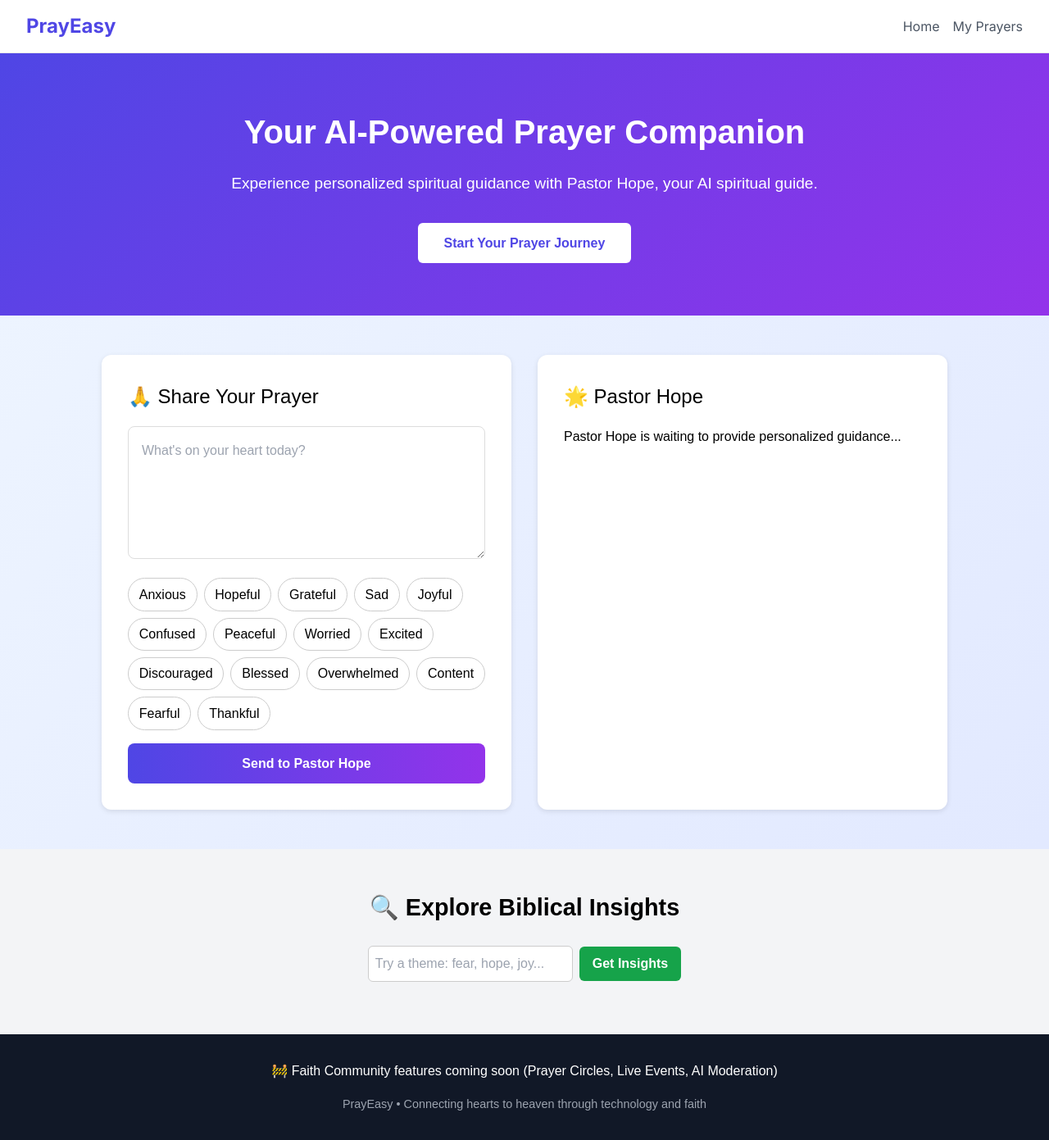
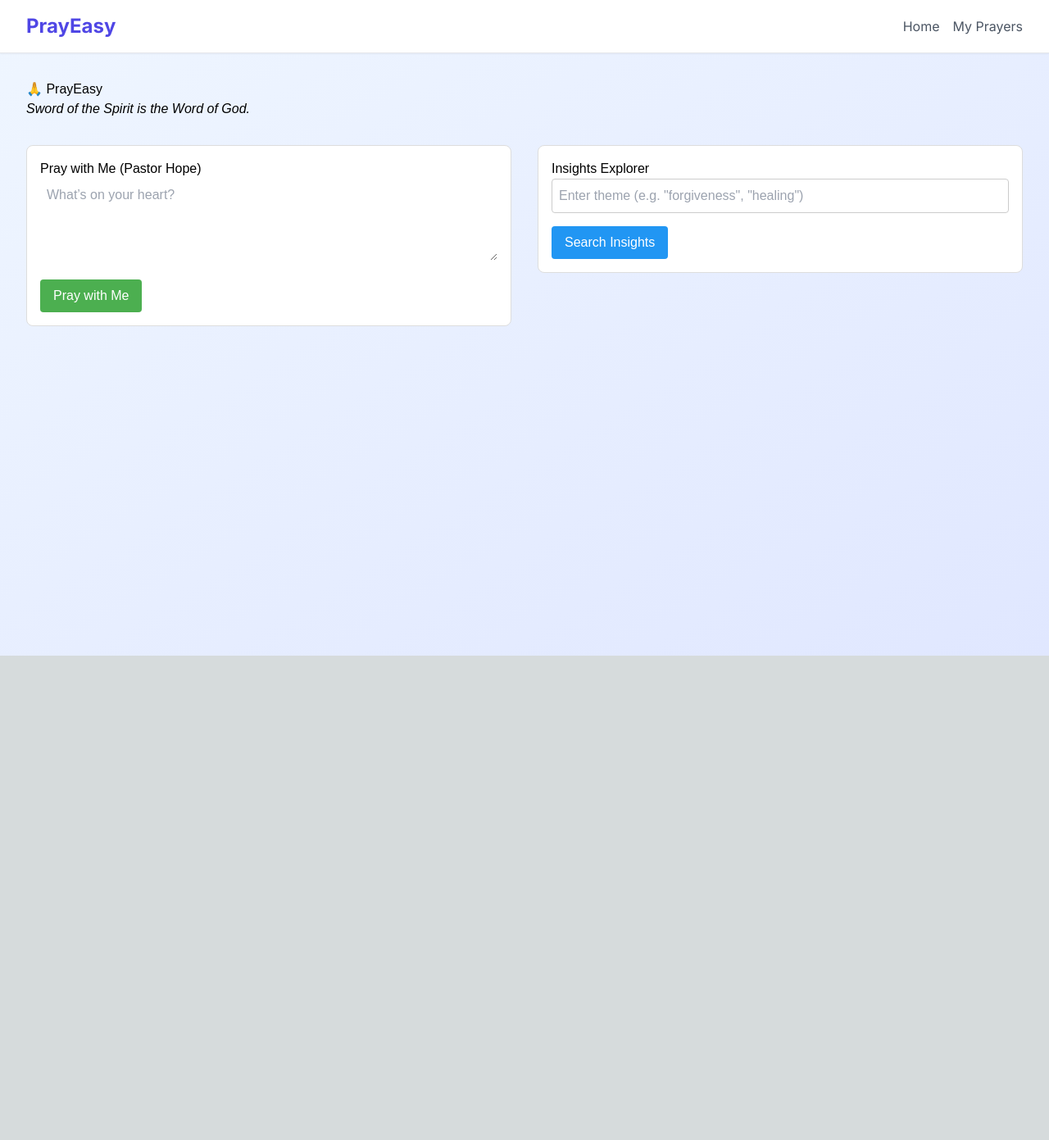
Before and after one commit to PrayEasy/prayeasy, a Next.js app: page / in a window 1280 px wide. Shown: the whole page at 82% size. After the commit the page ends 800 px from the top, so only its background shows below. Built offline with nearby package versions, Linux system fonts and the light colour scheme.

Commit message:
Add Pastor Hope pray endpoint + new homepage layout

```diff
--- a/app/page.tsx
+++ b/app/page.tsx
@@ -2,259 +2,178 @@
 
 import { useState } from "react";
 
-interface InsightResponse {
-  query: string;
-  results: {
-    verses: { Reference: string; Theme: string }[];
-    sermons: { title: string }[];
-    bibleApi: { Reference: string }[];
-  };
-}
+export default function HomePage() {
+  const [prayerText, setPrayerText] = useState("");
+  const [prayerResponse, setPrayerResponse] = useState<string | null>(null);
+  const [loadingPrayer, setLoadingPrayer] = useState(false);
 
-export default function HomePage() {
-  // === Prayer States ===
-  const [prayer, setPrayer] = useState("");
-  const [hopeResponse, setHopeResponse] = useState<string | null>(null);
-  const [prayerLoading, setPrayerLoading] = useState(false);
-  const [saved, setSaved] = useState(false);
+  const [theme, setTheme] = useState("");
+  const [insightResult, setInsightResult] = useState<string | null>(null);
+  const [loadingInsight, setLoadingInsight] = useState(false);
 
-  const emotions = [
-    "Anxious","Hopeful","Grateful","Sad","Joyful","Confused",
-    "Peaceful","Worried","Excited","Discouraged","Blessed",
-    "Overwhelmed","Content","Fearful","Thankful",
-  ];
-  const [selectedEmotions, setSelectedEmotions] = useState<string[]>([]);
-
-  // === Insights States ===
-  const [query, setQuery] = useState("");
-  const [data, setData] = useState<InsightResponse | null>(null);
-  const [loading, setLoading] = useState(false);
-
-  // Prayer submit handler
-  async function handlePrayerSubmit() {
-    if (!prayer) return;
-    setPrayerLoading(true);
-    setHopeResponse(null);
-    setSaved(false);
+  // --- Call Pastor Hope API ---
+  const handlePraySubmit = async () => {
+    if (!prayerText.trim()) return;
+    setLoadingPrayer(true);
+    setPrayerResponse(null);
     try {
-      const res = await fetch("/api/prayers", {
+      const res = await fetch("/api/pray", {
         method: "POST",
         headers: { "Content-Type": "application/json" },
-        body: JSON.stringify({ prayer, emotions: selectedEmotions }),
+        body: JSON.stringify({ prayerText }),
       });
-      const json = await res.json();
-      setHopeResponse(json.response || "No response received.");
+      const data = await res.json();
+      setPrayerResponse(data.response);
     } catch (err) {
-      console.error(err);
-      setHopeResponse("⚠️ Error contacting Pastor Hope.");
+      setPrayerResponse("⚠️ Error: Unable to connect to Pastor Hope.");
     } finally {
-      setPrayerLoading(false);
+      setLoadingPrayer(false);
     }
+  };
+
+  // --- Call Insights API ---
+  const handleInsightSearch = async () => {
+    if (!theme.trim()) return;
+    setLoadingInsight(true);
+    setInsightResult(null);
+    try {
+      const res = await fetch("/api/insights", {
+        method: "POST",
+        headers: { "Content-Type": "application/json" },
+        body: JSON.stringify({ theme }),
+      });
+      const data = await res.json();
+      setInsightResult(data.response);
+    } catch (err) {
+      setInsightResult("⚠️ Error: Unable to fetch insights.");
+    } finally {
+      setLoadingInsight(false);
     }
-
-  // Placeholder: Save to Journal feature
-  function handleSaveResponse() {
-    // For demo we just fake-save
-    setSaved(true);
-    setTimeout(() => setSaved(false), 3000); // auto-hide after 3s
-  }
-
-  // Insights search handler
-  async function handleInsightsSearch() {
-    if (!query) return;
-    setLoading(true);
-    setData(null);
-
-    try {
-      const res = await fetch(`/api/insights?q=${query}`);
-      const json = await res.json();
-      setData(json);
-    } catch (err) {
-      console.error(err);
-    } finally {
-      setLoading(false);
-    }
-  }
-
-  // Toggle emotion selection
-  function toggleEmotion(emotion: string) {
-    setSelectedEmotions((prev) =>
-      prev.includes(emotion) ? prev.filter((e) => e !== emotion) : [...prev, emotion]
-    );
-  }
+  };
 
   return (
-    <main style={{ fontFamily: "sans-serif", lineHeight: 1.6 }}>
-      {/* Hero Section */}
-      <section style={{ textAlign: "center", padding: "4rem 2rem", background: "linear-gradient(135deg,#4f46e5,#9333ea)", color: "white" }}>
-        <h1 style={{ fontSize: "2.5rem", fontWeight: "bold" }}>Your AI‑Powered Prayer Companion</h1>
-        <p style={{ marginTop: "1rem", fontSize: "1.2rem" }}>
-          Experience personalized spiritual guidance with Pastor Hope, your AI spiritual guide.
+    <div style={{ fontFamily: "sans-serif", padding: "2rem" }}>
+      <h1>🙏 PrayEasy</h1>
+      <p>
+        <i>Sword of the Spirit is the Word of God.</i>
       </p>
-        <button
-          onClick={() => window.scrollTo({ top: 800, behavior: "smooth" })}
+
+      <div
         style={{
+          display: "flex",
+          gap: "2rem",
           marginTop: "2rem",
-            padding: "0.75rem 2rem",
-            fontSize: "1rem",
-            backgroundColor: "white",
-            color: "#4f46e5",
-            border: "none",
-            borderRadius: "6px",
-            fontWeight: "600",
+          alignItems: "flex-start",
         }}
       >
-          Start Your Prayer Journey
-        </button>
-      </section>
-
-      {/* Prayer Section */}
-      <section style={{ display: "flex", gap: "2rem", padding: "3rem 2rem", justifyContent: "center" }}>
-        {/* Left column - Share Your Prayer */}
-        <div style={{ flex: 1, maxWidth: "500px", background: "#fff", padding: "2rem", borderRadius: "12px", boxShadow: "0 2px 6px rgba(0,0,0,0.1)" }}>
-          <h2 style={{ fontSize: "1.5rem", marginBottom: "1rem" }}>🙏 Share Your Prayer</h2>
+        {/* --- LEFT PANEL: Pray with Me --- */}
+        <div
+          style={{
+            flex: 1,
+            padding: "1rem",
+            border: "1px solid #ddd",
+            borderRadius: "8px",
+            background: "#fff",
+          }}
+        >
+          <h2>Pray with Me (Pastor Hope)</h2>
           <textarea
-            value={prayer}
-            onChange={(e) => setPrayer(e.target.value)}
-            placeholder="What's on your heart today?"
-            rows={5}
-            style={{ width: "100%", padding: "1rem", borderRadius: "8px", border: "1px solid #ddd", marginBottom: "1rem" }}
+            style={{
+              width: "100%",
+              height: "100px",
+              marginBottom: "1rem",
+              padding: "0.5rem",
+            }}
+            placeholder="What’s on your heart?"
+            value={prayerText}
+            onChange={(e) => setPrayerText(e.target.value)}
           />
-          <div style={{ display: "flex", flexWrap: "wrap", gap: "0.5rem", marginBottom: "1rem" }}>
-            {emotions.map((emotion) => (
           <button
-                key={emotion}
-                type="button"
-                onClick={() => toggleEmotion(emotion)}
+            onClick={handlePraySubmit}
+            disabled={loadingPrayer}
             style={{
-                  padding: "0.4rem 0.8rem",
-                  borderRadius: "9999px",
-                  border: selectedEmotions.includes(emotion) ? "2px solid #4f46e5" : "1px solid #ccc",
-                  background: selectedEmotions.includes(emotion) ? "#EEF2FF" : "white",
+              padding: "0.5rem 1rem",
+              background: "#4CAF50",
+              color: "white",
+              border: "none",
+              borderRadius: "4px",
               cursor: "pointer",
             }}
           >
-                {emotion}
+            {loadingPrayer ? "Pastor Hope is praying..." : "Pray with Me"}
           </button>
-            ))}
+
+          {prayerResponse && (
+            <div
+              style={{
+                marginTop: "1rem",
+                whiteSpace: "pre-line",
+                background: "#f9f9f9",
+                padding: "1rem",
+                borderRadius: "6px",
+                border: "1px solid #eee",
+              }}
+            >
+              {prayerResponse}
             </div>
-          <button
-            onClick={handlePrayerSubmit}
+          )}
+        </div>
+
+        {/* --- RIGHT PANEL: Insights Explorer --- */}
+        <div
+          style={{
+            flex: 1,
+            padding: "1rem",
+            border: "1px solid #ddd",
+            borderRadius: "8px",
+            background: "#fff",
+          }}
+        >
+          <h2>Insights Explorer</h2>
+          <input
+            type="text"
+            placeholder='Enter theme (e.g. "forgiveness", "healing")'
+            value={theme}
+            onChange={(e) => setTheme(e.target.value)}
             style={{
               width: "100%",
-              padding: "0.75rem",
-              background: "linear-gradient(90deg,#4f46e5,#9333ea)",
+              marginBottom: "1rem",
+              padding: "0.5rem",
+              borderRadius: "4px",
+              border: "1px solid #ccc",
+            }}
+          />
+          <button
+            onClick={handleInsightSearch}
+            disabled={loadingInsight}
+            style={{
+              padding: "0.5rem 1rem",
+              background: "#2196F3",
               color: "white",
               border: "none",
-              borderRadius: "8px",
-              fontWeight: "600",
+              borderRadius: "4px",
               cursor: "pointer",
             }}
           >
-            {prayerLoading ? "Praying..." : "Send to Pastor Hope"}
+            {loadingInsight ? "Searching..." : "Search Insights"}
           </button>
-        </div>
 
-        {/* Right column - Pastor Hope response */}
-        <div style={{ flex: 1, maxWidth: "500px", background: "#fff", padding: "2rem", borderRadius: "12px", minHeight: "300px", boxShadow: "0 2px 6px rgba(0,0,0,0.1)" }}>
-          <h2 style={{ fontSize: "1.5rem", marginBottom: "1rem" }}>🌟 Pastor Hope</h2>
-          {!hopeResponse && <p>Pastor Hope is waiting to provide personalized guidance...</p>}
-          {hopeResponse && (
-            <>
-              <div style={{ whiteSpace: "pre-wrap", background: "#F9FAFB", padding: "1rem", borderRadius: "8px", marginBottom:"1rem" }}>
-                {hopeResponse}
-              </div>
-              <button
-                onClick={handleSaveResponse}
+          {insightResult && (
+            <div
               style={{
-                  padding: "0.5rem 1rem",
-                  background: "#2563eb",
-                  color: "white",
-                  border: "none",
+                marginTop: "1rem",
+                whiteSpace: "pre-line",
+                background: "#f9f9f9",
+                padding: "1rem",
                 borderRadius: "6px",
-                  fontWeight: "600",
-                  cursor: "pointer"
+                border: "1px solid #eee",
               }}
             >
-                💾 Save to Journal
-              </button>
-              {saved && <p style={{ marginTop: "0.5rem", color: "green" }}>✅ Saved to Journal (coming soon!)</p>}
-            </>
+              {insightResult}
+            </div>
           )}
         </div>
-      </section>
-
-      {/* Insights Explorer Section */}
-      <section style={{ padding: "3rem 2rem", background: "#F3F4F6" }}>
-        <h2 style={{ fontSize: "1.8rem", fontWeight: "bold", textAlign: "center", marginBottom: "1.5rem" }}>
-          🔍 Explore Biblical Insights
-        </h2>
-        <div style={{ textAlign: "center", marginBottom: "1rem" }}>
-          <input
-            type="text"
-            value={query}
-            onChange={(e) => setQuery(e.target.value)}
-            placeholder="Try a theme: fear, hope, joy..."
-            style={{ padding: "0.5rem", border: "1px solid #ccc", borderRadius: "6px", width: "250px", marginRight: "0.5rem" }}
-          />
-          <button
-            onClick={handleInsightsSearch}
-            style={{
-              padding: "0.5rem 1rem",
-              background: "#16a34a",
-              color: "white",
-              border: "none",
-              borderRadius: "6px",
-              fontWeight: "600",
-            }}
-          >
-            Get Insights
-          </button>
       </div>
-        {loading && <p style={{ textAlign: "center" }}>⏳ Gathering insights...</p>}
-        {data && (
-          <div style={{ maxWidth: "700px", margin: "2rem auto", background: "white", padding: "2rem", borderRadius: "12px" }}>
-            <h3>Results for: <span style={{ color: "#2563eb" }}>{data.query}</span></h3>
-
-            <h4>📖 Verses</h4>
-            {data.results.verses.length > 0 ? (
-              <ul>
-                {data.results.verses.map((v, idx) => (
-                  <li key={idx}><b>{v.Reference}</b> ({v.Theme})</li>
-                ))}
-              </ul>
-            ) : (
-              <p>No direct verse match.</p>
-            )}
-
-            <h4>🎤 Sermons</h4>
-            {data.results.sermons.length > 0 ? (
-              <ul>
-                {data.results.sermons.map((s, idx) => (
-                  <li key={idx}>{s.title}</li>
-                ))}
-              </ul>
-            ) : (
-              <p>No sermon matches found.</p>
-            )}
-
-            <h4>📚 Bible API</h4>
-            <ul>
-              {data.results.bibleApi.map((b, idx) => (
-                <li key={idx}><b>{b.Reference}</b></li>
-              ))}
-            </ul>
     </div>
-        )}
-      </section>
-
-      {/* Footer / Community Placeholder */}
-      <footer style={{ textAlign: "center", padding: "2rem", background: "#111827", color: "white" }}>
-        <p>🚧 Faith Community features coming soon (Prayer Circles, Live Events, AI Moderation)</p>
-        <p style={{ marginTop: "1rem", fontSize: "0.9rem", color: "#9CA3AF" }}>
-          PrayEasy • Connecting hearts to heaven through technology and faith
-        </p>
-      </footer>
-    </main>
   );
 }
```
Also changed, not shown: app/api/pray/route.ts (added, +44 -0 lines). Lines whose indentation alone changed are shown as unchanged.
